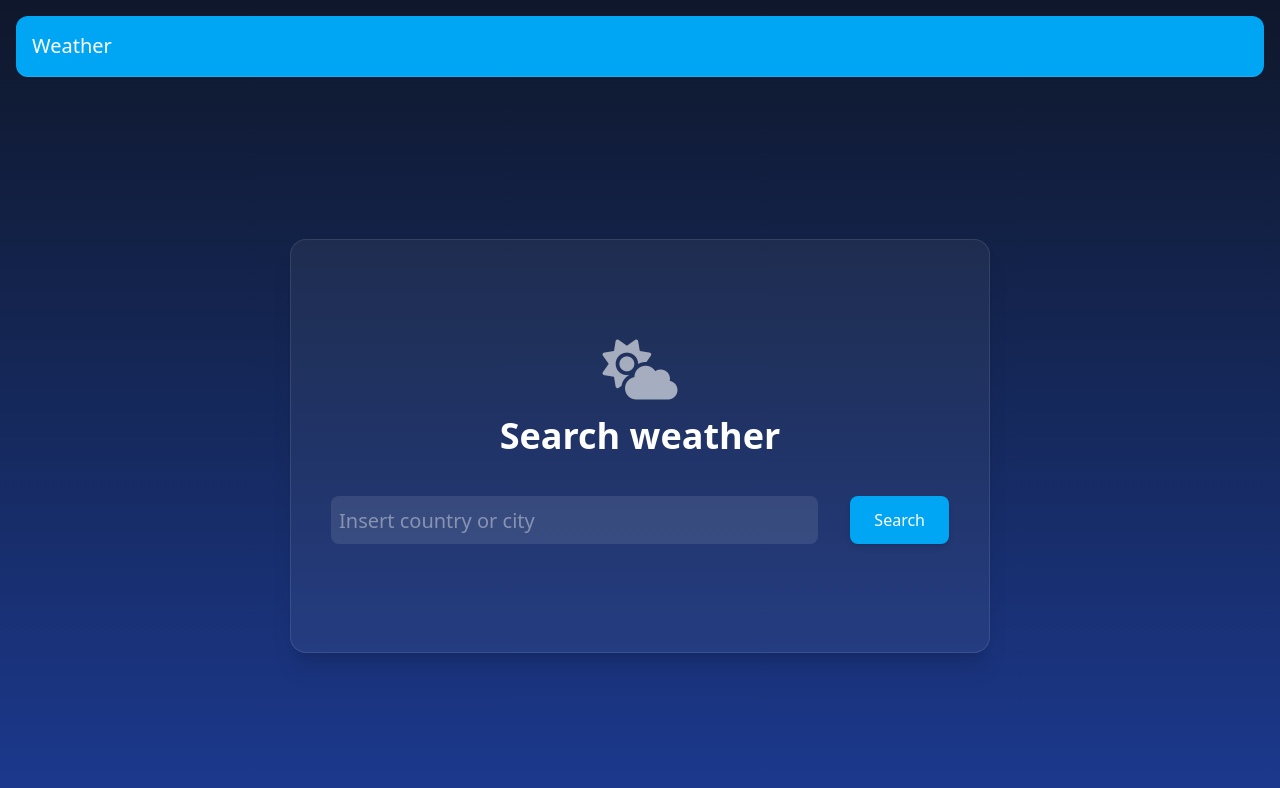
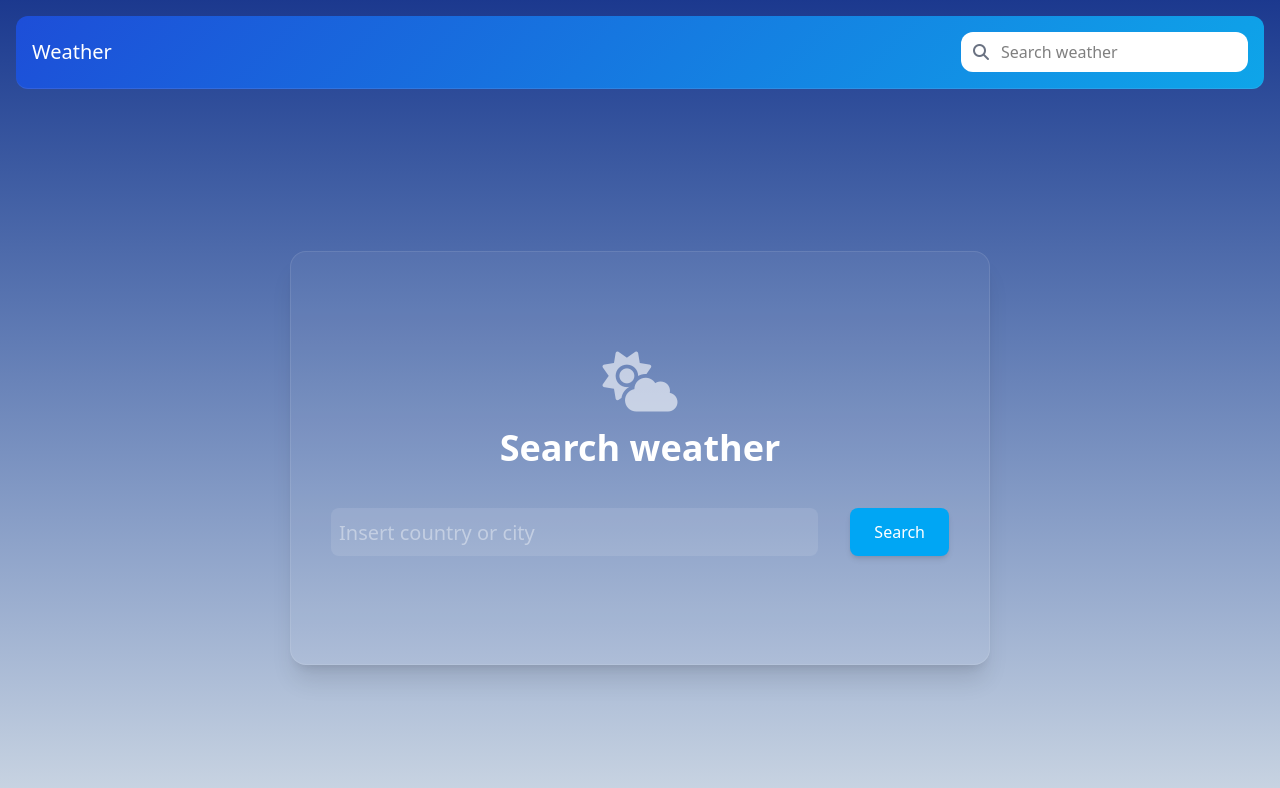
Before and after one commit to JonasLucas00/Weather-app, a React (Vite) app in the folder client/: page / in a window 1280 px wide. Shown: the top 788 px of the page. Built offline with nearby package versions, Linux system fonts and the light colour scheme; no server answers.

Commit message:
feat: Implement dynamic Header background color
Details:
- Update Header background color based on weather
data from API according to user's current location.

```diff
--- a/client/src/App.jsx
+++ b/client/src/App.jsx
@@ -9,7 +9,7 @@ function App() {
   const [weather, setWeather] = useState(null)
   const [userPosition, setUserPosition] = useState('')
   return (
-    <div className='flex flex-col min-h-screen bg-gradient-to-b from-slate-900 to-blue-900'>
+    <div className='flex flex-col min-h-screen bg-gradient-to-b from-blue-900 to-slate-300'>
       <Header userPosition = {userPosition}/>
       <UserPosition setUserPosition = {setUserPosition}/>
 
--- a/client/src/components/Header/Header.jsx
+++ b/client/src/components/Header/Header.jsx
@@ -1,24 +1,47 @@
 import { useEffect } from "react"
+import { useState  } from "react"
+// import { FiSearch } from "react-icons/fi";
 
 function Header({userPosition}) {
+    const [headColorGrad, setHeadColorGrad] = useState("linear-gradient(135deg, #1d4ed8, #0ea5e9)")
+    const [appColorGrad, setAppColorGrad] = useState('bg-gradient-to-b from-blue-900 to-slate-300')
 
-    function defineBG(){
+    function headBG(condition){
+        const defaultGradient = "linear-gradient(135deg, #1d4ed8, #0ea5e9)";
+
+        const gradients = {
+            Clear:        "linear-gradient(135deg, #1d4ed8, #0ea5e9, #38bdf8)",
+            Clouds:       "linear-gradient(135deg, #475569, #64748b, #94a3b8)",
+            Rain:         "linear-gradient(135deg, #1e3a5f, #1e40af, #334155)",
+            Drizzle:      "linear-gradient(135deg, #1e3a5f, #2563eb, #475569)",
+            Thunderstorm: "linear-gradient(135deg, #1a1a2e, #312e81, #1e3a5f)",
+            Snow:         "linear-gradient(135deg, #b0c4de, #dbeafe, #e0f2fe)",
+            Mist:         "linear-gradient(135deg, #78909c, #90a4ae, #b0bec5)",
+            Fog:          "linear-gradient(135deg, #78909c, #90a4ae, #b0bec5)",
+            Haze:         "linear-gradient(135deg, #92400e, #b45309, #d97706)",
+        };
+        console.log(gradients[condition])
+        console.log(condition)
+        return gradients[condition] || defaultGradient
+    }
 
 
 
-    }
-
     useEffect(()=>{
         if(userPosition){
-            defineBG()
+            let headColor = headBG(userPosition.weather[0].main)
+            setHeadColorGrad(headColor)
+
         }
     },[userPosition])
 
 
-    return (<div className="flex bg-sky-500 border-b border-white/10 justify-between p-4 items-center m-4 rounded-xl">
+    return (<div className={`flex border-b border-white/10 justify-between p-4 items-center m-4 rounded-xl text-white`}
+                style={{background: headColorGrad}}
+            >
 
         {userPosition?
-            <div className="">
+            <div className="font-semibold">
                 <p className="text-xl">{userPosition.name}</p>
                 <p className="text-3xl">{userPosition.main.temp} °</p>
                 <p className="">{userPosition.weather[0].description}</p>
@@ -29,16 +52,28 @@ function Header({userPosition}) {
             <button className="text-xl text-white">Weather</button>
         }
 
-        {userPosition &&
+            <div className="flex flex-col items-center">
+                <div className="relative">
 
-            <div className="flex flex-col items-center">
-                <input type="text" className="bg-white rounded-xl text-xl" placeholder="Search Weather"/>
-                <img src={`https://openweathermap.org/img/wn/${userPosition.weather[0].icon}@2x.png`}
-                alt="weather icon"
-                className="w-20 h-20 ml-[150px]"
-                />
+                    <span className="absolute left-3 top-1/2 -translate-y-1/2 text-gray-500">
+                        <i className="fa-solid fa-magnifying-glass"></i>
+                    </span>
+
+                    <input
+                        type="text"
+                        placeholder="Search weather"
+                        className="pl-10 pr-4 py-2 rounded-xl bg-white text-black"
+                    />
+
+                </div>
+                {userPosition &&
+
+                    <img src={`https://openweathermap.org/img/wn/${userPosition.weather[0].icon}@2x.png`}
+                        alt="weather icon"
+                        className="w-20 h-20 ml-[150px]"
+                    />
+                }
             </div>
-        }
     </div>
 
     )
```
